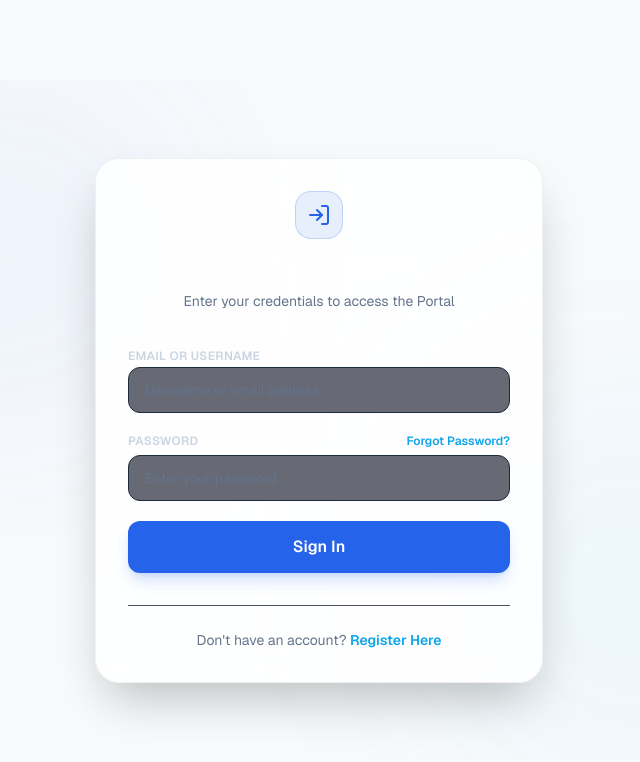
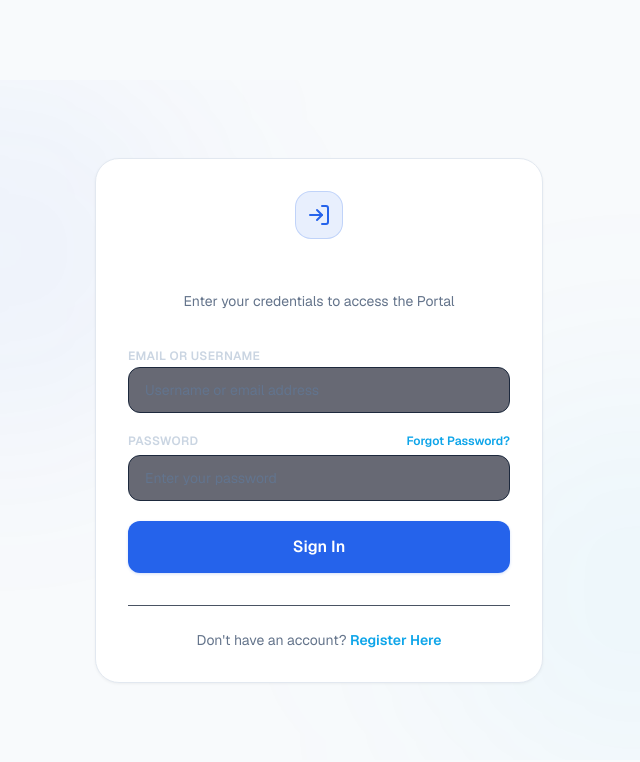
Before and after one commit to kavyansharma/Nextgen-Academy, a Next.js app: page /portal/login in a window 1280 px wide. Shown: the top 762 px of the page, without its empty margins (321-961 px from the left). Built offline with nearby package versions, Linux system fonts and the light colour scheme; no server answers.

Commit message:
style: refine light theme with subtle shadows, slate sidebar, and solid header backdrops

```diff
--- a/eslint.config.mjs
+++ b/eslint.config.mjs
@@ -13,6 +13,13 @@ const eslintConfig = defineConfig([
     "build/**",
     "next-env.d.ts",
   ]),
+  {
+    rules: {
+      "@typescript-eslint/no-explicit-any": "off",
+      "@typescript-eslint/no-unused-vars": "warn",
+      "@next/next/no-img-element": "warn"
+    }
+  }
 ]);
 
 export default eslintConfig;
--- a/src/app/globals.css
+++ b/src/app/globals.css
@@ -6,7 +6,7 @@
   --color-brand-blue: #0EA5E9;
   --color-brand-blue-hover: #0284c7;
   --color-portal-bg: #F8FAFC;
-  --color-portal-sidebar: #FFFFFF;
+  --color-portal-sidebar: #F1F5F9;
   --color-portal-card: #FFFFFF;
   --color-portal-border: #E2E8F0;
   --color-portal-primary: #2563EB;
@@ -21,6 +21,12 @@
   --color-brand-border: #E2E8F0;
   --color-brand-text-muted: #64748B;
   --color-brand-text-light: #0F172A;
+
+  --shadow-sm: 0 1px 3px rgba(0,0,0,0.05);
+  --shadow-md: 0 1px 3px rgba(0,0,0,0.05);
+  --shadow-lg: 0 1px 3px rgba(0,0,0,0.05);
+  --shadow-xl: 0 1px 3px rgba(0,0,0,0.05);
+  --shadow: 0 1px 3px rgba(0,0,0,0.05);
 
   --animate-fade-in-up: fadeInUp 0.6s cubic-bezier(0.16, 1, 0.3, 1) forwards;
   --animate-fade-in: fadeIn 0.4s ease-out forwards;
@@ -101,8 +107,7 @@ body {
 
 /* Glassmorphism class */
 .glass {
-  background: rgba(255, 255, 255, 0.85);
-  backdrop-filter: blur(12px);
-  -webkit-backdrop-filter: blur(12px);
-  border: 1px solid rgba(15, 23, 42, 0.06);
+  background: #FFFFFF;
+  border: 1px solid #E2E8F0;
+  box-shadow: 0 1px 3px rgba(0,0,0,0.05);
 }
--- a/src/app/portal/layout.tsx
+++ b/src/app/portal/layout.tsx
@@ -336,7 +336,7 @@ export default function PortalLayout({ children }: { children: React.ReactNode }
   };
 
   const sidebarContent = (
-    <div className="flex flex-col h-full bg-white border-r border-slate-200 text-slate-900">
+    <div className="flex flex-col h-full bg-portal-sidebar border-r border-slate-200 text-slate-900">
       <div className="flex items-center gap-3 px-6 h-20 border-b border-slate-150 flex-shrink-0">
         <div className="w-10 h-10 rounded-xl bg-gradient-to-tr from-blue-600 to-indigo-500 flex items-center justify-center font-bold text-xl text-white shadow-md">
           N
@@ -546,14 +546,14 @@ export default function PortalLayout({ children }: { children: React.ReactNode }
             className="fixed inset-0 bg-slate-900/40 z-40 lg:hidden transition-opacity duration-300"
             onClick={() => setMobileOpen(false)}
           ></div>
-          <aside className="fixed inset-y-0 left-0 w-[280px] bg-white z-50 lg:hidden shadow-2xl transition-transform duration-300 ease-in-out">
+          <aside className="fixed inset-y-0 left-0 w-[280px] bg-portal-sidebar z-50 lg:hidden shadow-2xl transition-transform duration-300 ease-in-out">
             {sidebarContent}
           </aside>
         </>
       )}
 
       <div className="flex-1 lg:pl-[280px] flex flex-col min-h-screen">
-        <header className="hidden lg:flex h-20 border-b border-slate-200 px-8 items-center justify-between bg-white/85 backdrop-blur-md sticky top-0 z-30 flex-shrink-0">
+        <header className="hidden lg:flex h-20 border-b border-slate-200 px-8 items-center justify-between bg-white sticky top-0 z-30 flex-shrink-0">
           <div className="text-xs text-slate-500">
             Console: <span className="font-bold text-slate-900 uppercase tracking-wider">{user.role} Tier</span>
           </div>
--- a/src/components/Navbar.tsx
+++ b/src/components/Navbar.tsx
@@ -85,7 +85,7 @@ export default function Navbar() {
   ];
 
   return (
-    <nav className="fixed top-0 left-0 right-0 z-50 transition-all duration-300 bg-white/95 backdrop-blur-md border-b border-slate-200">
+    <nav className="fixed top-0 left-0 right-0 z-50 transition-all duration-300 bg-white border-b border-slate-200">
       <div className="max-w-7xl mx-auto px-4 sm:px-6 lg:px-8">
         <div className="flex items-center justify-between h-20">
 
```
